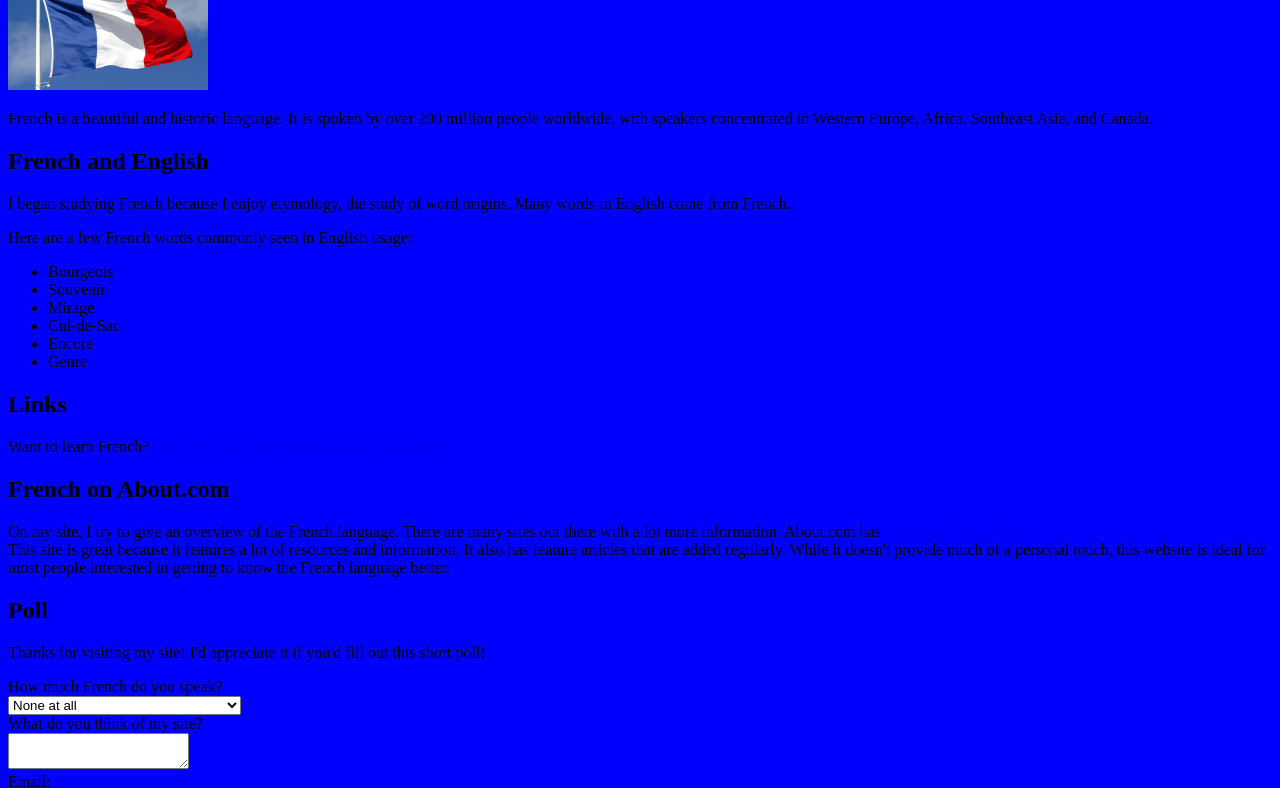
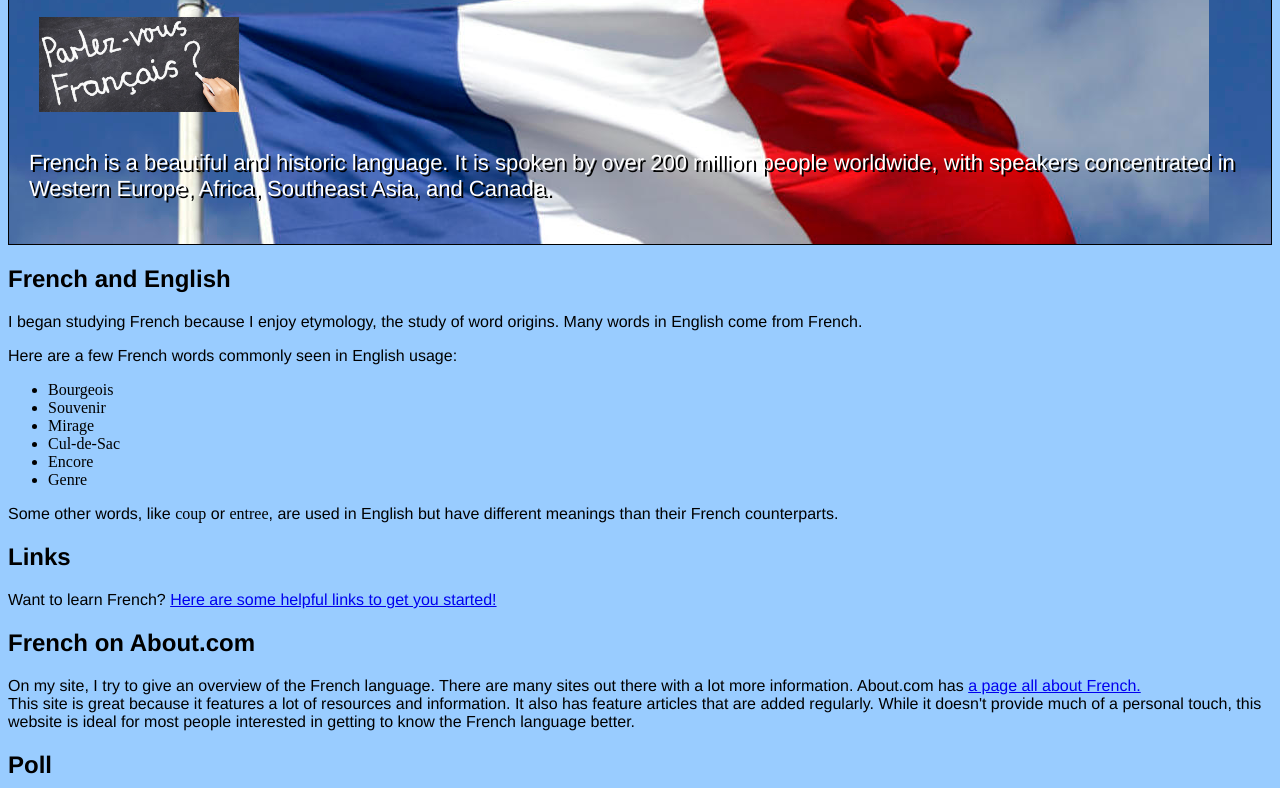
Before and after one commit to robdevbot/site_proj, a plain HTML site: page index.html in a window 1280 px wide. Shown: the part 102-890 px from the top of the page. Drawn offline with Linux system fonts and the light colour scheme; a web font is replaced by a local one.

Commit message:
Added CSS to demonstrate basics

```diff
--- a/index.html
+++ b/index.html
@@ -3,11 +3,12 @@
   <head>
     <title>French</title>
     <link rel="stylesheet" href="styles.css" type="text/css">
+    <link rel="stylesheet" type="text/css" href="//fonts.googleapis.com/css?family=La+Belle+Aurore" />
   </head>
   <body>
     <div id="intro">
       <h1>French</h1>
-      <img src="flag.jpg" width=200 alt="The flag of France">
+      <img src="parlez.png" width=200 alt="Do you speak French?">
       <p>French is a beautiful and historic language. It is spoken by over 200 million people worldwide, with speakers concentrated in Western Europe, Africa, Southeast Asia, and Canada.</p>
     </div>
 
@@ -17,7 +18,7 @@
 
       <p>Here are a few French words commonly seen in English usage:</p>
 
-      <ul>
+      <ul class="frenchy">
         <li>Bourgeois</li>
         <li>Souvenir</li>
         <li>Mirage</li>
@@ -25,6 +26,8 @@
         <li>Encore</li>
         <li>Genre</li>
       </ul>
+
+      Some other words, like <span class="frenchy">coup</span> or <span class="frenchy">entree</span>, are used in English but have different meanings than their French counterparts.
     </div>
 
     <div id="links">
@@ -73,5 +76,10 @@
       </form>
     </div>
 
+  <footer>
+    Thanks for visiting!
+  </footer>
+
+
   </body>
 </html>
--- a/styles.css
+++ b/styles.css
@@ -1,3 +1,43 @@
 body {
-    background: blue;
+    background: #99ccff;
+    font-family: Helvetica, Sans-Serif;
 }
+
+body a:visited {
+    color: red;
+}
+
+img {
+    margin: 10px;
+}
+
+
+#intro {
+    padding: 20px;
+    border: 1px solid black;
+    font-size: 22px;
+    background-image: url("flag.jpg");
+    color: white;
+    text-shadow: 2px 2px black;
+}
+
+#intro h1{
+        font-size: 32px;
+}
+
+
+.frenchy {
+	font-family: La Belle Aurore;
+}
+
+footer {
+    text-align: center
+}
+
+
+
+@media screen and (max-width: 500px) {
+  body {
+    font-size: x-small;
+  }
+}
```
Also changed, not shown: parlez.png (added).
